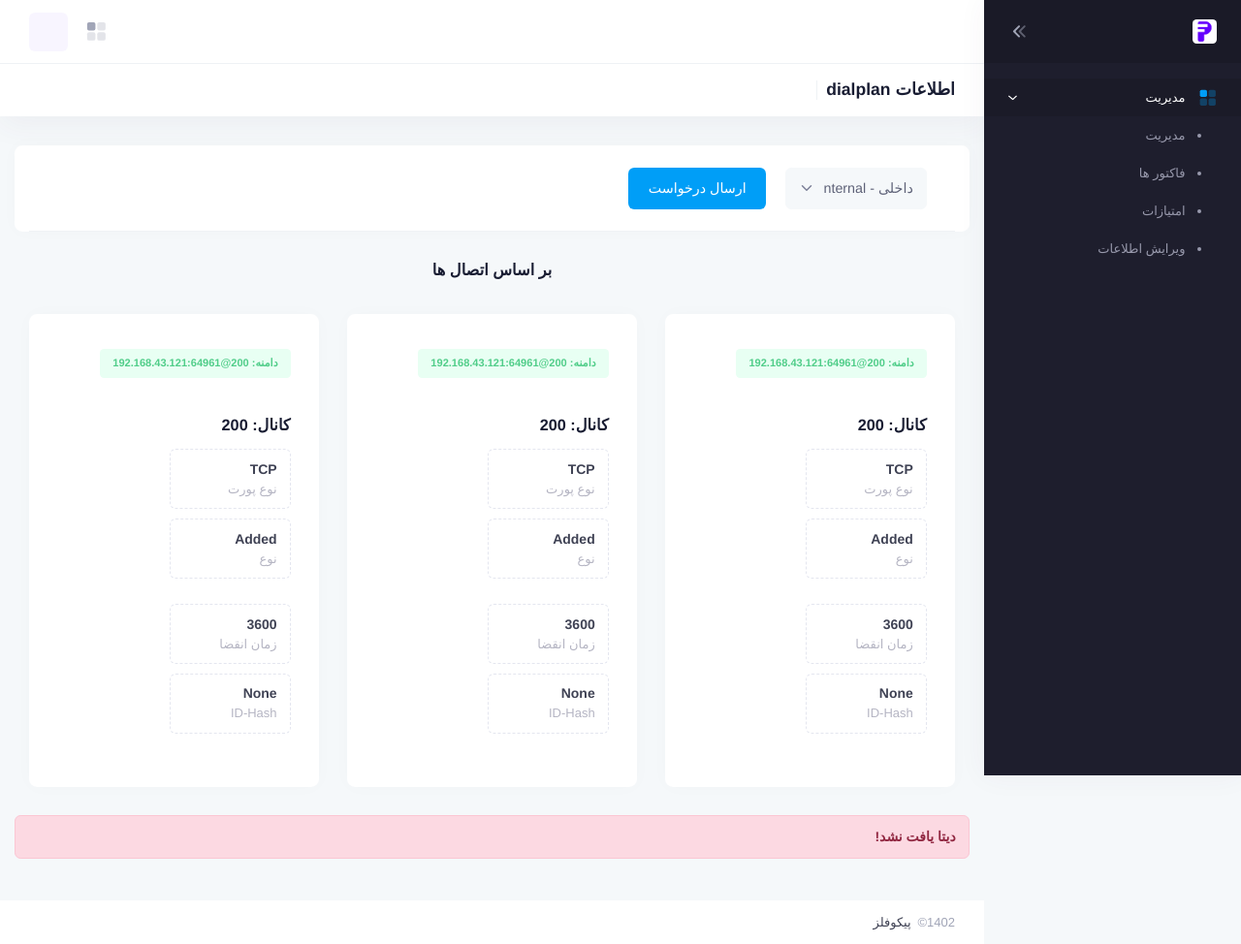
After one commit to AbolfazlAbdi48/asterisk-panel, a Django app: page /detail-dialplan/ in a window 1280 px wide. The commit adds this page. Shown: the whole page at 97% size. Run offline with Django 5.2, Linux system fonts and the light colour scheme; some libraries are stand-ins or nearby versions; some web fonts are replaced.

Commit message:
add: dialplan detail view, ajax

```diff
--- /dev/null
+++ b/asterisk/templates/asterisk/dialplan_details.html
@@ -0,0 +1,278 @@
+{% extends 'core/_base_panel.html' %}
+{% load static %}
+
+{% block title %}
+    اطلاعات dialplan
+{% endblock %}
+
+{% block secondary_title %}
+    اطلاعات dialplan
+{% endblock %}
+
+{% block secondary_title_detail %}{% endblock %}
+
+{% block content %}
+    <span class="loader" id="loader" style="display: none"></span>
+
+    <div class="row g-6 g-xl-9">
+        <div class="card">
+            <div class="card-header align-items-center py-5 gap-2 gap-md-5" data-select2-id="select2-data-124-w3ha">
+                <!--end::Card title-->
+                <!--begin::Card toolbar-->
+                <div class="card-toolbar flex-row-fluid justify-content-start gap-5"
+                     data-select2-id="select2-data-123-36cp">
+
+                    <div class="row">
+                        <div class="col-6">
+                            <select name="logs" class="form-select form-select-solid" id="get-logs-in">
+                                <option value="internal" selected>داخلی - internal</option>
+                            </select>
+                        </div>
+                        <div class="col-6">
+                            <button class="btn btn-primary" id="get-logs-btn">ارسال درخواست
+                            </button>
+                        </div>
+                    </div>
+                </div>
+                <!--end::Card toolbar-->
+            </div>
+        </div>
+
+
+        <div class="col-12">
+            <p class="fw-bolder h4 text-center">بر اساس اتصال ها</p>
+        </div>
+        <div class="col-md-6 col-xl-4">
+            <!--begin::Card-->
+            <a href=""
+               class="card border-hover-primary">
+                <!--begin::Card header-->
+                <div class="card-header border-0 pt-9">
+                    <div class="card-toolbar">
+                        <span class="badge badge-light-success fw-bolder me-auto px-4 py-3">
+                                دامنه: 200@192.168.43.121:64961
+                            </span>
+                    </div>
+                    <!--end::Card toolbar-->
+                </div>
+                <!--end:: Card header-->
+                <!--begin:: Card body-->
+                <div class="card-body p-9">
+                    <!--begin::نام-->
+                    <div class="fs-4 fw-bolder text-dark mb-4">
+                        کانال: 200
+                    </div>
+                    <div class="d-flex flex-wrap mb-5">
+                        <!--begin::Due-->
+                        <div class="border border-gray-300 border-dashed rounded min-w-125px py-3 px-4 me-7 mb-3">
+                            <div class="fs-6 text-gray-800 fw-bolder">
+                                TCP
+                            </div>
+                            <div class="fw-bold text-gray-400">نوع پورت</div>
+                        </div>
+                        <!--end::Due-->
+                        <!--begin::بودجه-->
+                        <div class="border border-gray-300 border-dashed rounded min-w-125px py-3 px-4 mb-3">
+                            <div class="fs-6 text-gray-800 fw-bolder">
+                                Added
+                            </div>
+                            <div class="fw-bold text-gray-400">نوع</div>
+                        </div>
+                        <!--end::بودجه-->
+                    </div>
+                    <div class="d-flex flex-wrap mb-5">
+                        <!--begin::Due-->
+                        <div class="border border-gray-300 border-dashed rounded min-w-125px py-3 px-4 me-7 mb-3">
+                            <div class="fs-6 text-gray-800 fw-bolder">
+                                3600
+                            </div>
+                            <div class="fw-bold text-gray-400">زمان انقضا</div>
+                        </div>
+                        <!--end::Due-->
+                        <!--begin::بودجه-->
+                        <div class="border border-gray-300 border-dashed rounded min-w-125px py-3 px-4 mb-3">
+                            <div class="fs-6 text-gray-800 fw-bolder">
+                                None
+                            </div>
+                            <div class="fw-bold text-gray-400">ID-Hash</div>
+                        </div>
+                        <!--end::بودجه-->
+                    </div>
+                </div>
+                <!--end:: Card body-->
+            </a>
+            <!--end::Card-->
+        </div>
+        <div class="col-md-6 col-xl-4">
+            <!--begin::Card-->
+            <a href=""
+               class="card border-hover-primary">
+                <!--begin::Card header-->
+                <div class="card-header border-0 pt-9">
+                    <div class="card-toolbar">
+                        <span class="badge badge-light-success fw-bolder me-auto px-4 py-3">
+                                دامنه: 200@192.168.43.121:64961
+                            </span>
+                    </div>
+                    <!--end::Card toolbar-->
+                </div>
+                <!--end:: Card header-->
+                <!--begin:: Card body-->
+                <div class="card-body p-9">
+                    <!--begin::نام-->
+                    <div class="fs-4 fw-bolder text-dark mb-4">
+                        کانال: 200
+                    </div>
+                    <div class="d-flex flex-wrap mb-5">
+                        <!--begin::Due-->
+                        <div class="border border-gray-300 border-dashed rounded min-w-125px py-3 px-4 me-7 mb-3">
+                            <div class="fs-6 text-gray-800 fw-bolder">
+                                TCP
+                            </div>
+                            <div class="fw-bold text-gray-400">نوع پورت</div>
+                        </div>
+                        <!--end::Due-->
+                        <!--begin::بودجه-->
+                        <div class="border border-gray-300 border-dashed rounded min-w-125px py-3 px-4 mb-3">
+                            <div class="fs-6 text-gray-800 fw-bolder">
+                                Added
+                            </div>
+                            <div class="fw-bold text-gray-400">نوع</div>
+                        </div>
+                        <!--end::بودجه-->
+                    </div>
+                    <div class="d-flex flex-wrap mb-5">
+                        <!--begin::Due-->
+                        <div class="border border-gray-300 border-dashed rounded min-w-125px py-3 px-4 me-7 mb-3">
+                            <div class="fs-6 text-gray-800 fw-bolder">
+                                3600
+                            </div>
+                            <div class="fw-bold text-gray-400">زمان انقضا</div>
+                        </div>
+                        <!--end::Due-->
+                        <!--begin::بودجه-->
+                        <div class="border border-gray-300 border-dashed rounded min-w-125px py-3 px-4 mb-3">
+                            <div class="fs-6 text-gray-800 fw-bolder">
+                                None
+                            </div>
+                            <div class="fw-bold text-gray-400">ID-Hash</div>
+                        </div>
+                        <!--end::بودجه-->
+                    </div>
+                </div>
+                <!--end:: Card body-->
+            </a>
+            <!--end::Card-->
+        </div>
+        <div class="col-md-6 col-xl-4">
+            <!--begin::Card-->
+            <a href=""
+               class="card border-hover-primary">
+                <!--begin::Card header-->
+                <div class="card-header border-0 pt-9">
+                    <div class="card-toolbar">
+                        <span class="badge badge-light-success fw-bolder me-auto px-4 py-3">
+                                دامنه: 200@192.168.43.121:64961
+                            </span>
+                    </div>
+                    <!--end::Card toolbar-->
+                </div>
+                <!--end:: Card header-->
+                <!--begin:: Card body-->
+                <div class="card-body p-9">
+                    <!--begin::نام-->
+                    <div class="fs-4 fw-bolder text-dark mb-4">
+                        کانال: 200
+                    </div>
+                    <div class="d-flex flex-wrap mb-5">
+                        <!--begin::Due-->
+                        <div class="border border-gray-300 border-dashed rounded min-w-125px py-3 px-4 me-7 mb-3">
+                            <div class="fs-6 text-gray-800 fw-bolder">
+                                TCP
+                            </div>
+                            <div class="fw-bold text-gray-400">نوع پورت</div>
+                        </div>
+                        <!--end::Due-->
+                        <!--begin::بودجه-->
+                        <div class="border border-gray-300 border-dashed rounded min-w-125px py-3 px-4 mb-3">
+                            <div class="fs-6 text-gray-800 fw-bolder">
+                                Added
+                            </div>
+                            <div class="fw-bold text-gray-400">نوع</div>
+                        </div>
+                        <!--end::بودجه-->
+                    </div>
+                    <div class="d-flex flex-wrap mb-5">
+                        <!--begin::Due-->
+                        <div class="border border-gray-300 border-dashed rounded min-w-125px py-3 px-4 me-7 mb-3">
+                            <div class="fs-6 text-gray-800 fw-bolder">
+                                3600
+                            </div>
+                            <div class="fw-bold text-gray-400">زمان انقضا</div>
+                        </div>
+                        <!--end::Due-->
+                        <!--begin::بودجه-->
+                        <div class="border border-gray-300 border-dashed rounded min-w-125px py-3 px-4 mb-3">
+                            <div class="fs-6 text-gray-800 fw-bolder">
+                                None
+                            </div>
+                            <div class="fw-bold text-gray-400">ID-Hash</div>
+                        </div>
+                        <!--end::بودجه-->
+                    </div>
+                </div>
+                <!--end:: Card body-->
+            </a>
+            <!--end::Card-->
+        </div>
+        <div class="alert alert-danger h6">
+            دیتا یافت نشد!
+        </div>
+
+
+    </div>
+
+{% endblock %}
+
+{% block meta_js_code %}
+    <script>
+        $(document).ready(function () {
+            $('#get-logs-btn').click(function () {
+                var formChoice = $('#get-logs-in').val()
+
+                $.ajax({
+                    url: "/detail_dialplan",
+                    type: "POST",
+                    dataType: "json",
+                    data: JSON.stringify({
+                        payload: {
+                            type: formChoice
+                        }
+                    }),
+                    headers: {
+                        "X-Requested-With": "XMLHttpRequest",
+                        "X-CSRFToken": getCookie("csrftoken")
+                    },
+                    beforeSend: function () {
+                        console.log('Sending...')
+                        $('#loader').show()
+                    },
+                    success: (data) => {
+                        if (data) {
+                            console.log(data)
+                            $('#loader').hide()
+                            // TODO: show data in DOM
+                        }
+                    },
+                    error: (data) => {
+                        $('#loader').hide()
+                        Swal.fire({
+                            icon: 'question',
+                            title: "مشکلی پیش آمده لطفا دوباره امتحان کنید."
+                        })
+                    }
+                })
+            })
+        })
+    </script>
+{% endblock %}
--- a/asterisk/templates/asterisk/home.html
+++ b/asterisk/templates/asterisk/home.html
@@ -34,7 +34,7 @@
             </a>
         </div>
         <div class="col-12 col-md-4 mt-8">
-            <a href="#" class="card bg-primary hoverable card-xl-stretch mb-xl-8">
+            <a href="{% url 'asterisk:detail_dialplan' %}" class="card bg-primary hoverable card-xl-stretch mb-xl-8">
                 <!--begin::Body-->
                 <div class="card-body">
                     <!--begin::Svg Icon | path: icons/duotune/finance/fin006.svg-->
--- a/asterisk/urls.py
+++ b/asterisk/urls.py
@@ -1,9 +1,10 @@
 from django.urls import path
-from .views import home, get_logs_view
+from .views import home, get_logs_view, dialplan_details_view
 
 app_name = 'asterisk'
 
 urlpatterns = [
     path('', home, name='home'),
-    path('get_logs/', get_logs_view, name='get_logs'),
+    path('get-logs/', get_logs_view, name='get_logs'),
+    path('detail-dialplan/', dialplan_details_view, name='detail_dialplan'),
 ]
--- a/asterisk/views.py
+++ b/asterisk/views.py
@@ -8,3 +8,7 @@ def home(request):
 
 def get_logs_view(request):
     return render(request, 'asterisk/get_logs.html')
+
+
+def dialplan_details_view(request):
+    return render(request, 'asterisk/dialplan_details.html')
```
